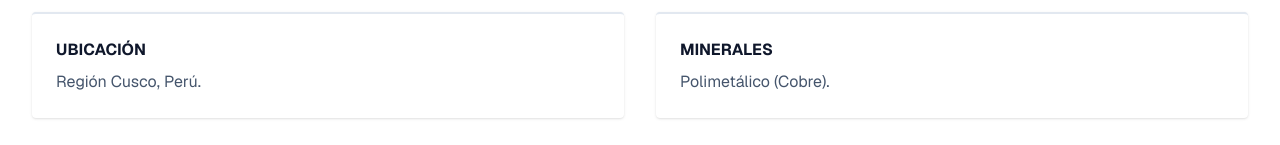
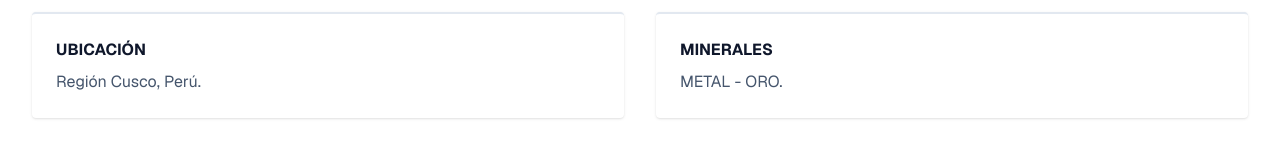
Before and after one commit to Marcoo90/paginaWeb, a Next.js app: page /operaciones in a window 1280 px wide. Shown: the part 807-952 px from the top of the page. Built offline with nearby package versions, Linux system fonts and the light colour scheme.

Commit message:
actualizavcion en operaciones

```diff
--- a/src/app/operaciones/page.tsx
+++ b/src/app/operaciones/page.tsx
@@ -53,7 +53,7 @@ export default function OperacionesPage() {
                                     </div>
                                     <div className="bg-white p-6 rounded-sm shadow-sm border-t-2 border-slate-200 hover:-translate-y-1 transition-transform">
                                         <h4 className="font-bold text-slate-900 mb-2 uppercase">Minerales</h4>
-                                        <p className="text-slate-600">Polimetálico (Cobre).</p>
+                                        <p className="text-slate-600">METAL - ORO.</p>
                                     </div>
                                 </div>
                             </div>
```
